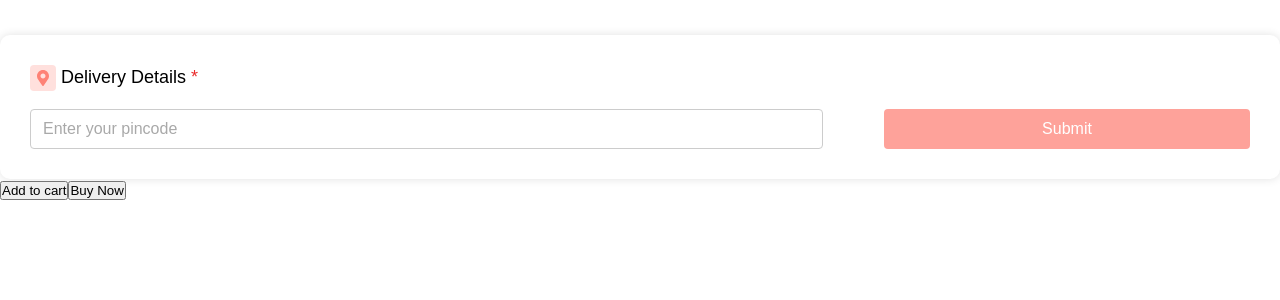
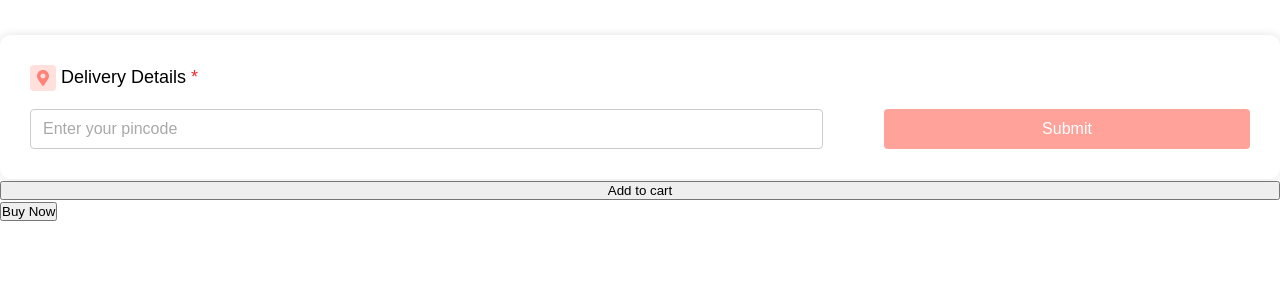
Before and after one commit to digiprex/pincode-shopify, a React (Create React App) app: page / in a window 1280 px wide. Shown: the top 300 px of the page. Built offline with nearby package versions, Linux system fonts and the light colour scheme.

Commit message:
basic flow full pincode section

```diff
--- a/src/css/Pincode-section.css
+++ b/src/css/Pincode-section.css
@@ -29,6 +29,10 @@
     width: 100%;
     display: flex;
     align-items: center;
+}
+
+.product__submit__add {
+    width: 100%;
 }
 
 .pincode-secton-main-container
```
